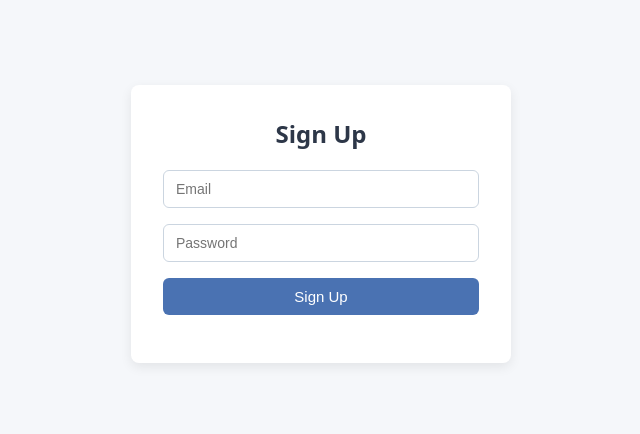
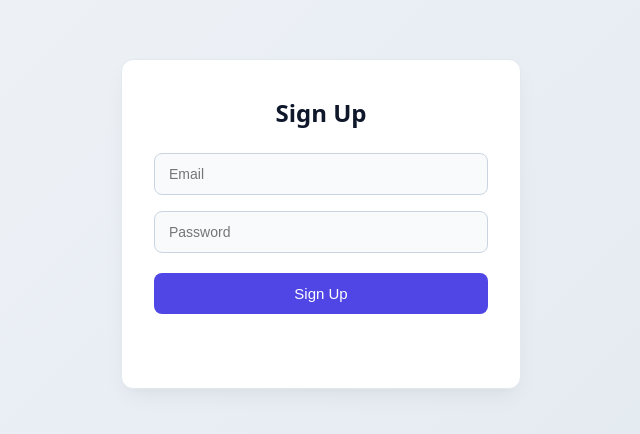
Before and after one commit to Amish-Sudhakara/MERN-TASK-2, a React (Vite) app in the folder client/: page / in a window 1280 px wide. Shown: the part 176-610 px from the top of the page, without its empty margins (319-959 px from the left). Built offline with nearby package versions, Linux system fonts and the light colour scheme.

Commit message:
Refine UI styling

```diff
--- a/client/src/style.css
+++ b/client/src/style.css
@@ -6,28 +6,31 @@
 
 body {
   font-family: system-ui, -apple-system, BlinkMacSystemFont, 'Segoe UI', Roboto, sans-serif;
-  background-color: #f5f7fa;
-  color: #333333;
+  background: linear-gradient(135deg, #f0f4f8 0%, #e2e8f0 100%);
+  color: #1e293b;
   min-height: 100vh;
   display: flex;
   justify-content: center;
   align-items: center;
-  padding: 20px;
+  padding: 24px;
 }
 
 .card {
   background: #ffffff;
   width: 100%;
-  max-width: 380px;
-  padding: 32px;
-  border-radius: 8px;
-  box-shadow: 0 4px 12px rgba(0, 0, 0, 0.08);
+  max-width: 400px;
+  padding: 36px 32px;
+  border-radius: 12px;
+  border: 1px solid #e2e8f0;
+  box-shadow: 0 10px 25px -5px rgba(0, 0, 0, 0.06), 0 8px 10px -6px rgba(0, 0, 0, 0.02);
 }
 
 .card h2 {
-  margin-bottom: 20px;
+  margin-bottom: 24px;
   text-align: center;
-  color: #2d3748;
+  color: #0f172a;
+  font-size: 24px;
+  font-weight: 600;
 }
 
 .card br {
@@ -36,36 +39,45 @@ body {
 
 .card input {
   width: 100%;
-  padding: 10px 12px;
+  padding: 12px 14px;
   margin-bottom: 16px;
-  border: 1px solid #cbd5e0;
-  border-radius: 6px;
+  background-color: #f8fafc;
+  border: 1px solid #cbd5e1;
+  border-radius: 8px;
   font-size: 14px;
+  color: #1e293b;
   outline: none;
+  transition: border-color 0.15s ease, background-color 0.15s ease, box-shadow 0.15s ease;
 }
 
 .card input:focus {
-  border-color: #4a72b2;
+  background-color: #ffffff;
+  border-color: #4f46e5;
+  box-shadow: 0 0 0 3px rgba(79, 70, 229, 0.15);
 }
 
 .card button {
   width: 100%;
-  padding: 10px;
-  background-color: #4a72b2;
+  padding: 12px;
+  margin-top: 4px;
+  background-color: #4f46e5;
   color: #ffffff;
   border: none;
-  border-radius: 6px;
+  border-radius: 8px;
   font-size: 15px;
+  font-weight: 500;
   cursor: pointer;
+  transition: background-color 0.15s ease;
 }
 
 .card button:hover {
-  background-color: #3b5d95;
+  background-color: #4338ca;
 }
 
 .card p {
-  margin-top: 16px;
+  margin-top: 18px;
   text-align: center;
   font-size: 14px;
-  color: #4a5568;
+  min-height: 20px;
+  color: #475569;
 }
```
